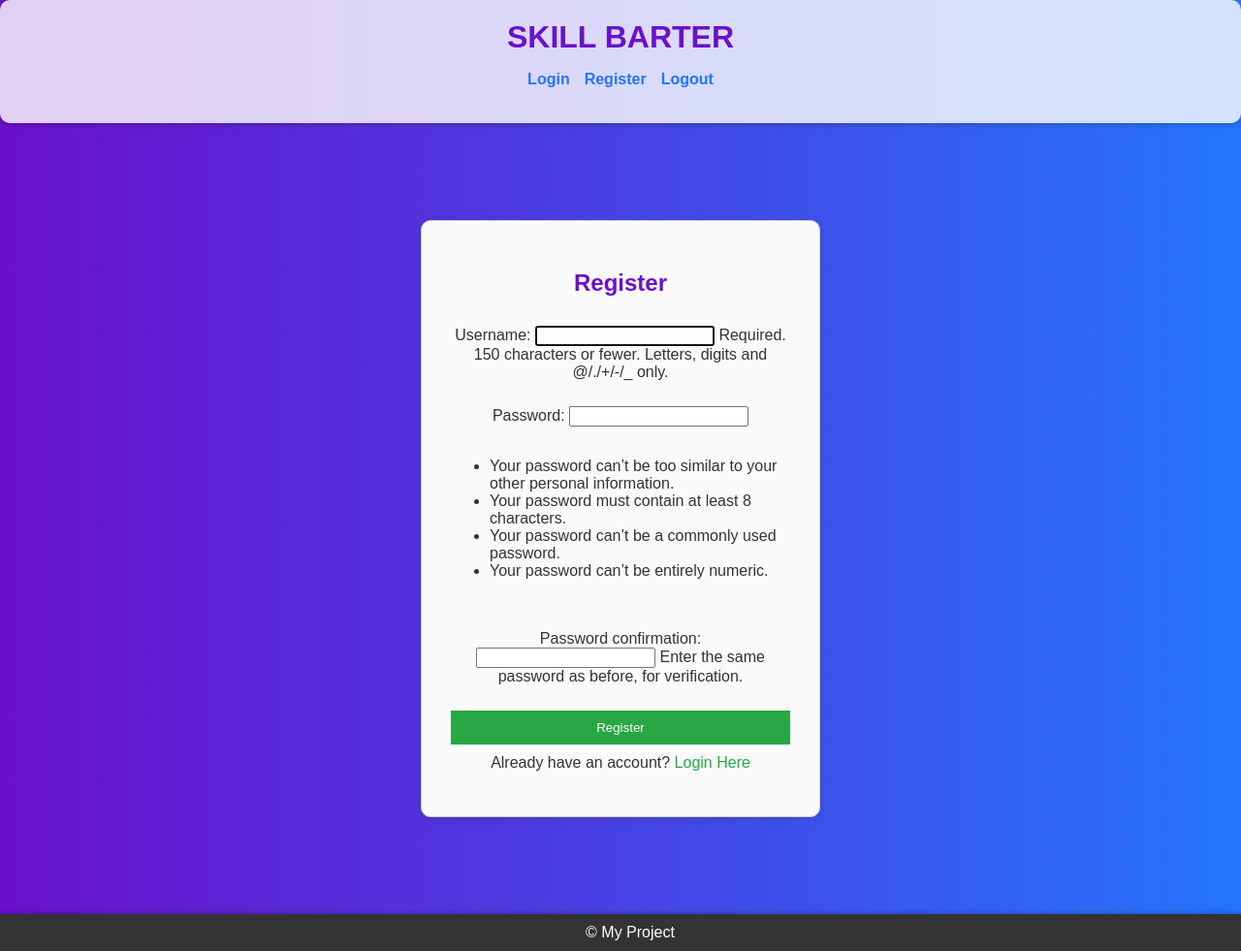
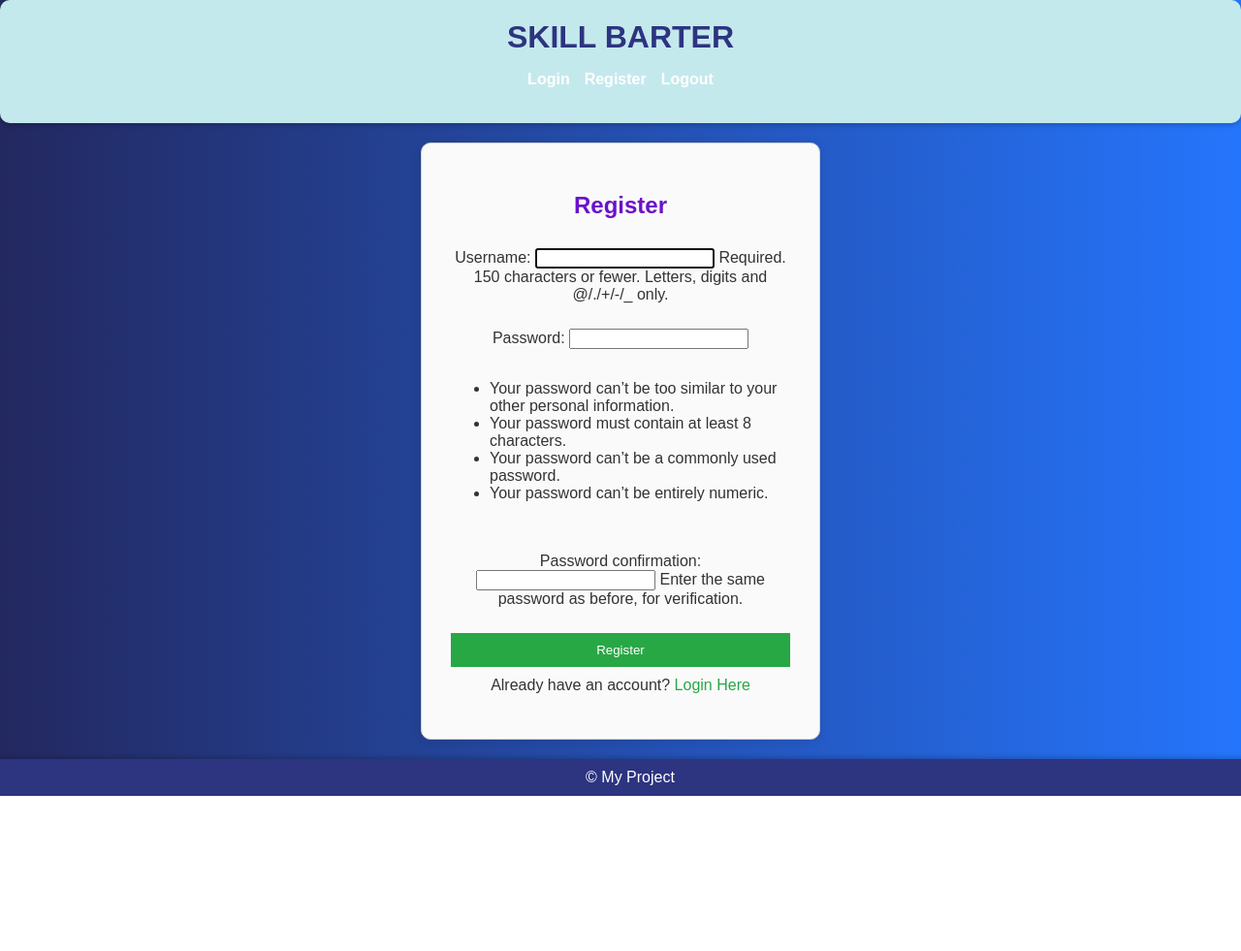
Before and after one commit to avinash979309/CSP203-website, a Django app: page /accounts/register/ in a window 1280 px wide. Shown: the whole page at 97% size. After the commit the page ends 821 px from the top, so only its background shows below. Run offline with Django 5.2, Linux system fonts and the light colour scheme.

Commit message:
colors are changed in pages

```diff
--- a/skill_barter/accounts/static/css/login.css
+++ b/skill_barter/accounts/static/css/login.css
@@ -5,8 +5,7 @@
     border: 1px solid #ccc;
     border-radius: 25px;
     background-color: #f9f9f9;
-    box-shadow: 0 2px 10px rgba(0,0,0,0.1);
-    border-radius: 5px;
+    box-shadow: 0 2px 10px 12px rgba(0,0,0,0.1);
 }
 
 .login-box h2 {
@@ -30,7 +29,7 @@
 }
 
 .login-box form button:hover {
-    background-color: #0056b3;
+    background-color: #2d3480;
 }
 
 .login-box p {
--- a/skill_barter/accounts/templates/register.html
+++ b/skill_barter/accounts/templates/register.html
@@ -9,23 +9,23 @@
     <style>
         body {
             font-family: Arial, sans-serif;
-            background: linear-gradient(to right, #6a11cb 0%, #2575fc 100%);
+            background: linear-gradient(to right, #232860 0%, #2575fc 100%);
             margin: 0;
             padding: 0;
             color: #333; /* Text color */
         }
 
         header {
-            background: rgba(255, 255, 255, 0.8); /* Slightly transparent white */
+            background: #c4e9ec; /* Slightly transparent white */
             padding: 20px;
             text-align: center;
             box-shadow: 0 2px 5px rgba(0, 0, 0, 0.2);
             border-radius: 10px; /* Rounded corners */
-            margin-bottom: 20px; /* Space below header */
+            margin-bottom: 5px; /* Space below header */
         }
 
         header h1 {
-            color: #6a11cb; /* Heading color */
+            color: #2d3480; /* Heading color */
             margin: 0;
         }
 
@@ -39,18 +39,18 @@
 
         nav a {
             text-decoration: none;
-            color: #2575fc; /* Link color */
+            color: #fff; /* Link color */
             font-weight: bold;
             transition: color 0.3s ease; /* Smooth color transition */
         }
 
         nav a:hover {
-            color: #6a11cb; /* Change color on hover */
+            color: #2d3480; /* Change color on hover */
         }
 
         .register-box {
             width: 350px;
-            margin: 100px auto;
+            margin: 20px auto;
             padding: 30px;
             border: 1px solid #ccc;
             background-color: #fafafa;
@@ -100,7 +100,7 @@
         footer {
             text-align: center;
             padding: 10px;
-            background-color: #333;
+            background-color: #2d3480;
             color: white;
             position: relative;
             bottom: 0;
```
Also changed, not shown: skill_barter/accounts/templates/base.html (+5 -5 lines).
